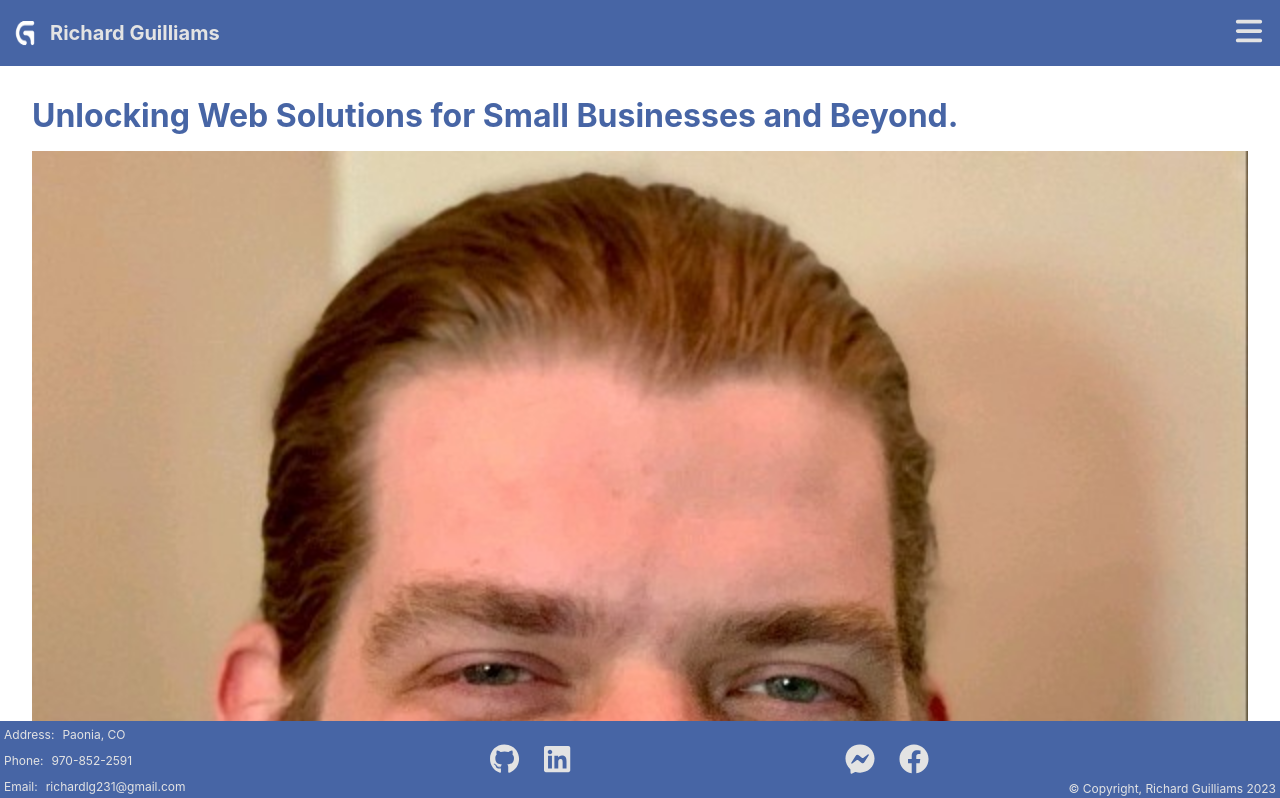
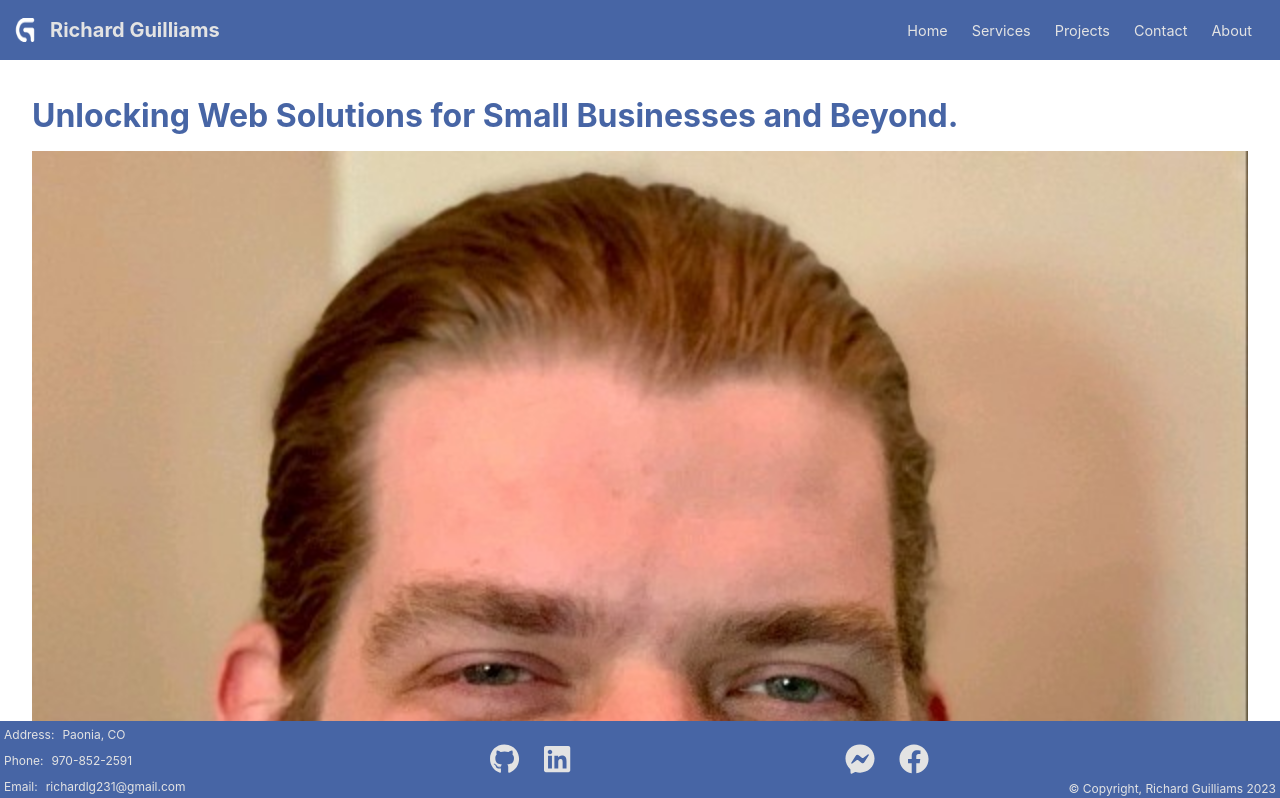
Before and after one commit to RichardGuilliams/richard-guilliams-development, a Next.js app: page / in a window 1280 px wide. Shown: the top 798 px of the page. Built offline with nearby package versions, Linux system fonts and the light colour scheme.

Commit message:
Fixed dropdown menu responsiveness

```diff
--- a/components/header.js
+++ b/components/header.js
@@ -17,7 +17,7 @@ function Header() {
 
 function FullNav(){
     return(
-        <nav className={`hidden`}>
+        <nav className={`nav-hidden`}>
             <ul>
                 <li><Link href="/">Home</Link></li>
                 <li><Link href="/services">Services</Link></li>
--- a/styles/styles.css
+++ b/styles/styles.css
@@ -174,7 +174,7 @@
     font-size: .9rem;
   }
 
-  .hidden{
+  .nav-hidden{
     display: none;
   }
 
@@ -447,5 +447,15 @@
       margin: .25rem;
       font-size: .75rem;
       color: var(--link-color)
+  }
+}
+
+@media all and (min-width: 800px){
+    .nav-hidden{
+      display: flex;
     }
-  }
+
+    .dropdown{
+      display: none;
+    }
+}
```
